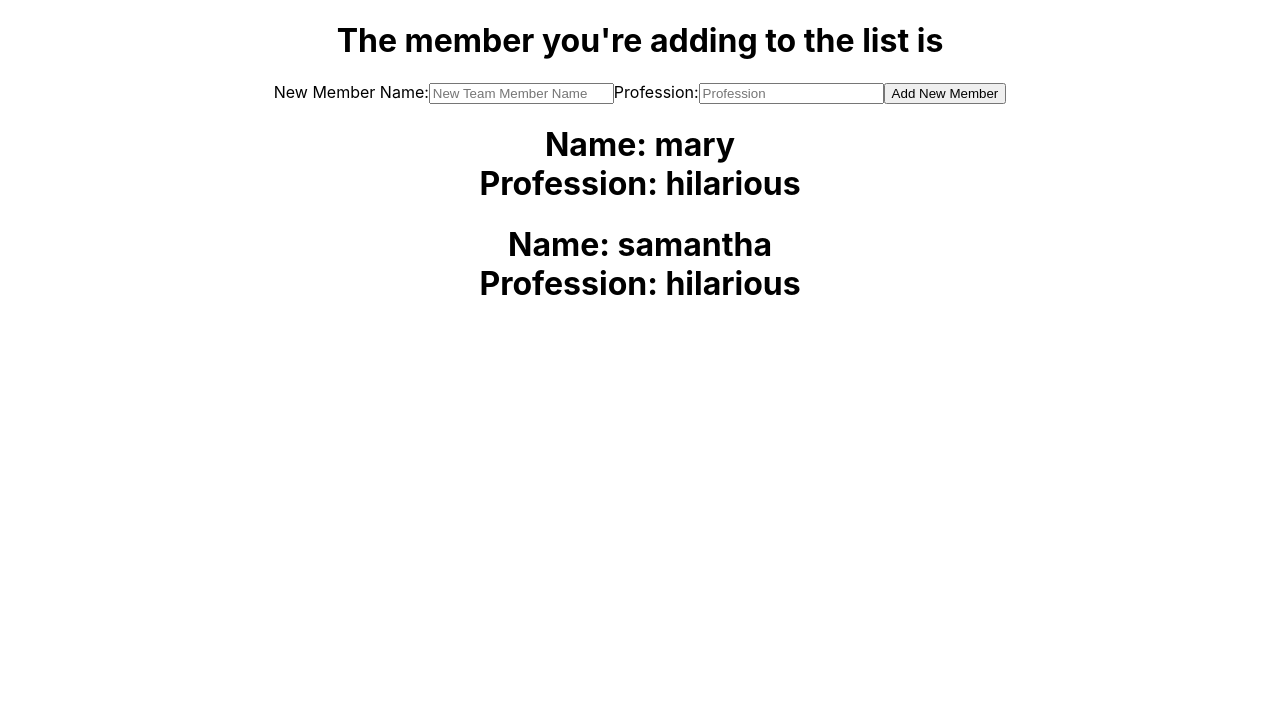
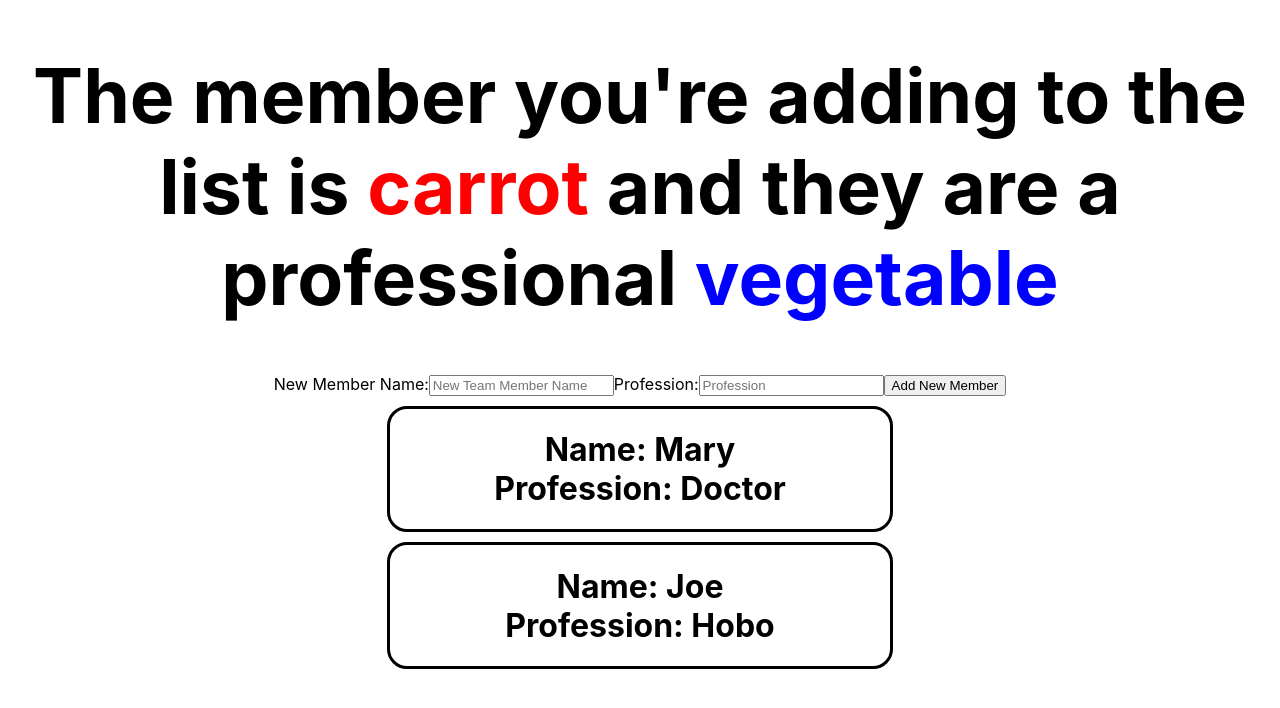
Before and after one commit to bloominstituteoftechnology/team-builder, a React (Create React App) app in the folder team-builder/: page / in a window 1280 px wide. Shown: the top 708 px of the page. Built offline with nearby package versions, Linux system fonts and the light colour scheme.

Commit message:
add styles

```diff
--- a/package.json
+++ b/package.json
@@ -1,5 +1,6 @@
 {
   "dependencies": {
-    "react": "^17.0.1"
+    "react": "^17.0.1",
+    "styled-components": "^5.2.1"
   }
 }
--- a/team-builder/package.json
+++ b/team-builder/package.json
@@ -9,6 +9,7 @@
     "react": "^17.0.1",
     "react-dom": "^17.0.1",
     "react-scripts": "4.0.3",
+    "styled-components": "^5.2.1",
     "web-vitals": "^1.0.1"
   },
   "scripts": {
--- a/team-builder/src/App.js
+++ b/team-builder/src/App.js
@@ -5,13 +5,13 @@ import TeamForm from './components/TeamForm.js';
 const teamMembers = [
   {
     key: Math.random(),
-    name: 'mary',
-    profession: 'hilarious',
+    name: 'Mary',
+    profession: 'Doctor',
   },
   {
     key: Math.random(),
-    name: 'samantha',
-    profession: 'hilarious',
+    name: 'Joe',
+    profession: 'Hobo',
   },
 ];
 
--- /dev/null
+++ b/team-builder/src/components/StyledComponents.js
@@ -0,0 +1,21 @@
+import styled from 'styled-components';
+
+export const MemberCard = styled.div`
+  border: solid black 3px;
+  border-radius: 20px;
+  display: flex;
+  justify-content: center;
+  width: 500px;
+  margin: 10px auto;
+`;
+
+export const Headline = styled.h1`
+  font-size: 75px;
+`
+
+export const NewName = styled.span`
+  color: red;
+`
+export const NewProfession = styled.span`
+  color: blue;
+`
--- a/team-builder/src/components/TeamForm.js
+++ b/team-builder/src/components/TeamForm.js
@@ -1,9 +1,10 @@
 import React, { useState } from 'react';
 import TeamList from './TeamList.js';
+import { Headline, NewName, NewProfession } from './StyledComponents.js';
 
 function TeamForm(props) {
-  const [name, setName] = useState();
-  const [profession, setProfession] = useState()
+  const [name, setName] = useState('carrot');
+  const [profession, setProfession] = useState('vegetable')
   const { teamMembers } = props;
 
 
@@ -15,8 +16,12 @@ function TeamForm(props) {
 
   return (
     <div>
-      <h1>The member you're adding to the list is {name}</h1>
+      <Headline>The member you're adding to the list is
+        <NewName> {name}</NewName> and they are a professional
+        <NewProfession> {profession}</NewProfession>
+      </Headline>
       <form>
+
         <label>
           New Member Name:
           <input
@@ -51,6 +56,7 @@ function TeamForm(props) {
             setList([...list, { name, profession }]);
             list.push({ name, profession });
           }}
+
           id='submit'
           type='submit'
           value='Add New Member'
--- a/team-builder/src/components/TeamList.js
+++ b/team-builder/src/components/TeamList.js
@@ -1,4 +1,5 @@
 import React from 'react';
+import { MemberCard } from './StyledComponents.js';
 
 const TeamList = (props) => {
   const {teamMembers} = props;
@@ -9,10 +10,12 @@ const TeamList = (props) => {
       {teamMembers.map((e, i) => {
         return (
           <React.Fragment>
-            <h1 key={i}>
-              Name: {e.name}
-              <br />
-              Profession: {e.profession}</h1>
+            <MemberCard>
+              <h1 key={i}>
+                Name: {e.name}
+                <br />
+                Profession: {e.profession}</h1>
+              </MemberCard>
             </React.Fragment>
           )
         })}
```
Also changed, not shown: 2 other files (tests, documents, lock files or other folders).
